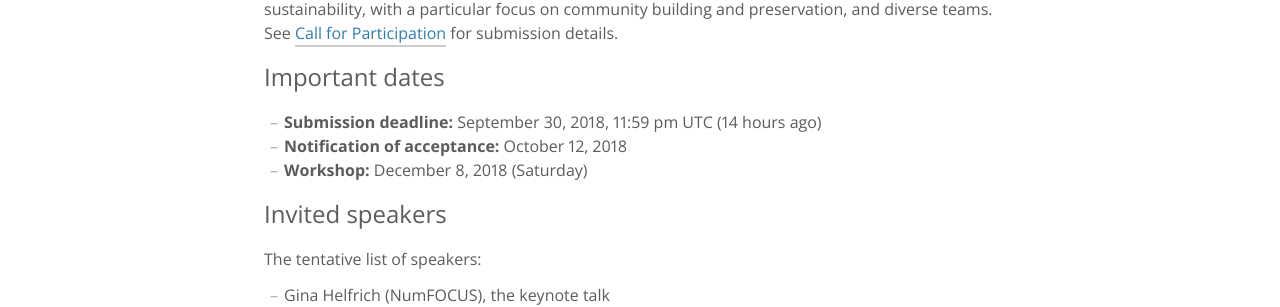
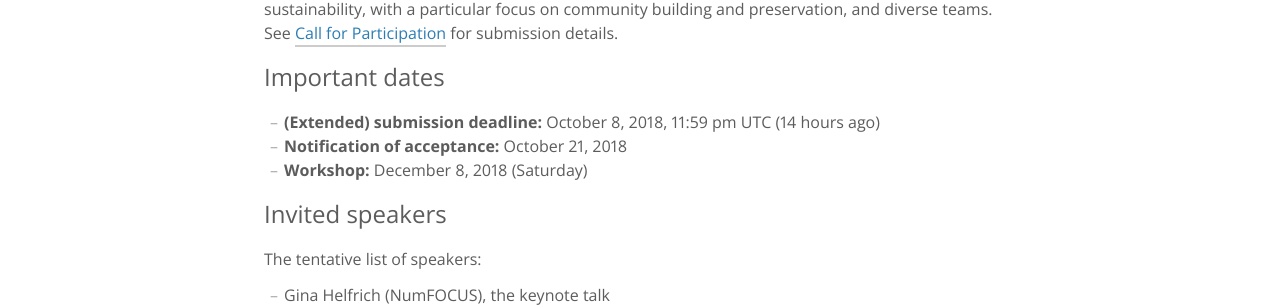
Before and after one commit to nips-2018-oss/nips-2018-oss.github.io, a Jekyll site: the page built from index.html, in a window 1280 px wide. Shown: the part 594-901 px from the top of the page. Built offline with Jekyll 4.4.1, drawn with Linux system fonts in a browser that asks for light colours; nearby versions of some CDN libraries; the list of posts is cut into pages by our own code.

Commit message:
Update deadline

```diff
--- a/index.html
+++ b/index.html
@@ -16,8 +16,8 @@ Continuing the tradition in 2018, this year’s workshop that is a mix of invite
 
 ### Important dates
 
-- {:.deadline} *Submission deadline:* September 30, 2018, 11:59 pm UTC
-- {:.acceptance} *Notification of acceptance:* October 12, 2018
+- {:.deadline} *(Extended) submission deadline:* October 8, 2018, 11:59 pm UTC
+- {:.acceptance} *Notification of acceptance:* October 21, 2018
 - *Workshop:* December 8, 2018 (Saturday)
 
 ### Invited speakers
```
